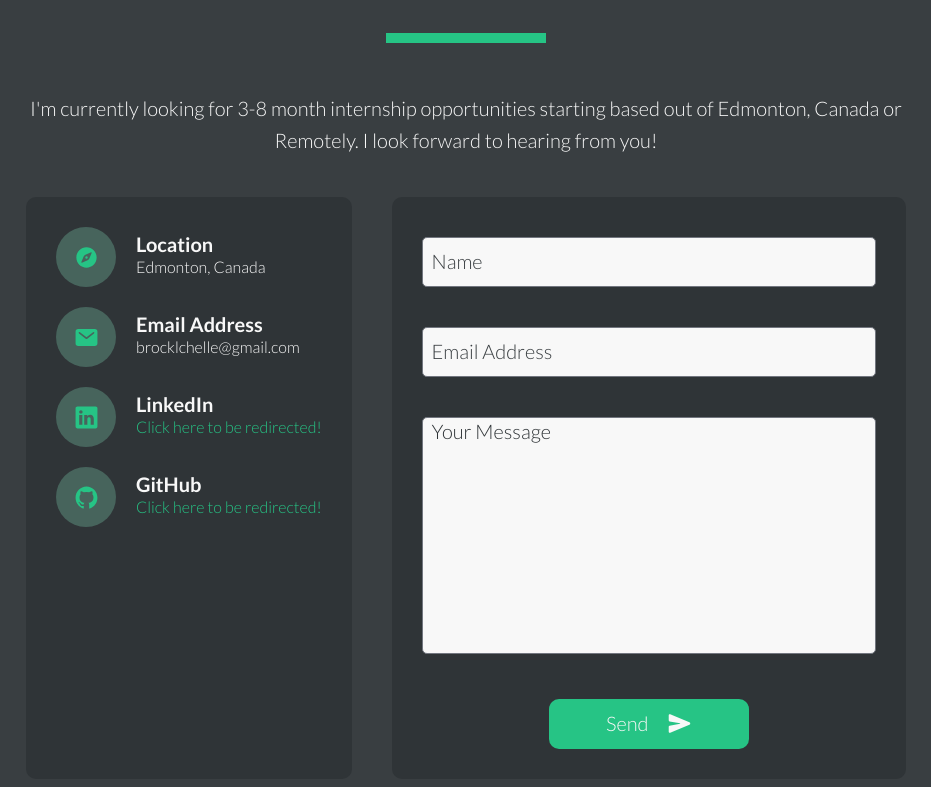
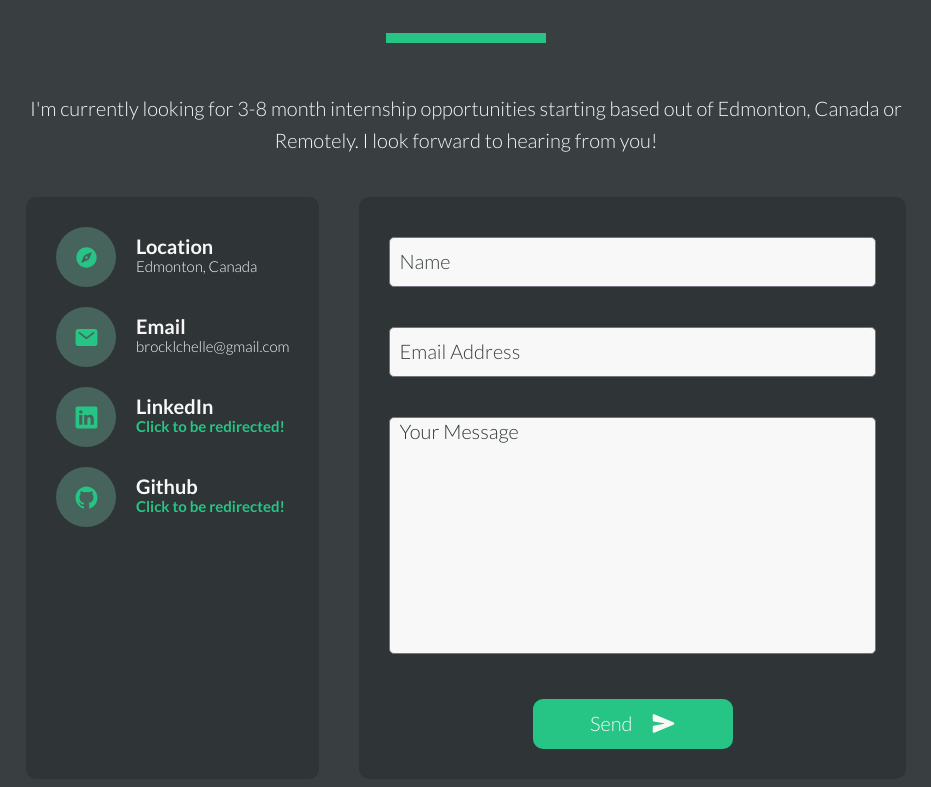
Before and after one commit to blchelle/portfolio-webpage, a React (Vite) app: page / in a window 1280 px wide. Shown: the part 5507-6294 px from the top of the page, without its empty margins (174-1105 px from the left). Built offline with nearby package versions, Linux system fonts and the light colour scheme.

Commit message:
#98: Extract contact highlights into component

```diff
--- a/src/components/CategorySelector.tsx
+++ b/src/components/CategorySelector.tsx
@@ -15,7 +15,9 @@ const CategorySelector: React.FC<CategorySelectorProps> = ({ categories, categor
 			/>
 			{categories.map((title, i) => (
 				<li className='w-1/4 flex-center sm:w-48' key={title}>
-					<button className='w-11/12 text-2xl font-bold' onClick={() => onChange(i)}>{title}</button>
+					<button className='w-11/12 text-2xl font-bold' onClick={() => onChange(i)}>
+						{title}
+					</button>
 				</li>
 			))}
 		</ul>
--- a/src/components/Contact.tsx
+++ b/src/components/Contact.tsx
@@ -1,4 +1,5 @@
 import React, { ChangeEvent, useState } from 'react';
+import ContactHightlight from './ContactHightlight';
 
 import { ReactComponent as CompassIcon } from '@assets/icons/compass.svg';
 import { ReactComponent as MailIcon } from '@assets/icons/mail.svg';
@@ -16,7 +17,7 @@ interface ContactInputState {
 	message: InputState;
 }
 
-const Contact = React.forwardRef<HTMLElement>((_, ref) => {
+const Contact: React.FC = () => {
 	const [inputs, setInputs] = useState<ContactInputState>({
 		name: { error: false, isEmpty: true },
 		email: { error: false, isEmpty: true },
@@ -37,58 +38,26 @@ const Contact = React.forwardRef<HTMLElement>((_, ref) => {
 	return (
 		<div className='contact__flex'>
 			<div className='contact__info__container' data-aos='fade-right'>
-				<div className='contact__info'>
-					<div className='contact__info__icon__container'>
-						<CompassIcon className='contact__info__icon' />
-					</div>
-					<div className='contact__info__content'>
-						<h4 className='contact__info__content--title'>Location</h4>
-						<p className='contact__info__content--subtitle'>Edmonton, Canada</p>
-					</div>
-				</div>
-				<div className='contact__info'>
-					<div className='contact__info__icon__container'>
-						<MailIcon className='contact__info__icon' />
-					</div>
-					<div className='contact__info__content'>
-						<h4 className='contact__info__content--title'>Email Address</h4>
-						<p className='contact__info__content--subtitle'>brocklchelle@gmail.com</p>
-					</div>
-				</div>
-				<div className='contact__info'>
-					<div className='contact__info__icon__container'>
-						<LinkedInIcon className='contact__info__icon' />
-					</div>
-					<div className='contact__info__content'>
-						<h4 className='contact__info__content--title'>LinkedIn</h4>
-						<a
-							className='contact__info__content--subtitle contact__info__content--subtitle--link'
-							href='https://linkedin.com/in/blchelle'
-							aria-label='LinkedIn'
-							rel='noopener'
-							target='_blank'
-						>
-							Click here to be redirected!
-						</a>
-					</div>
-				</div>
-				<div className='contact__info'>
-					<div className='contact__info__icon__container'>
-						<GithubIcon className='contact__info__icon' />
-					</div>
-					<div className='contact__info__content'>
-						<h4 className='contact__info__content--title'>GitHub</h4>
-						<a
-							className='contact__info__content--subtitle contact__info__content--subtitle--link'
-							href='https://github.com/blchelle'
-							aria-label='GitHub'
-							rel='noopener'
-							target='_blank'
-						>
-							Click here to be redirected!
-						</a>
-					</div>
-				</div>
+				<ContactHightlight
+					Icon={CompassIcon}
+					title='Location'
+					subtitle={{ text: 'Edmonton, Canada' }}
+				/>
+				<ContactHightlight
+					Icon={MailIcon}
+					title='Email'
+					subtitle={{ text: 'brocklchelle@gmail.com' }}
+				/>
+				<ContactHightlight
+					Icon={LinkedInIcon}
+					title='LinkedIn'
+					subtitle={{ text: 'Click to be redirected!', url: 'https://linkedin.com/in/blchelle' }}
+				/>
+				<ContactHightlight
+					Icon={GithubIcon}
+					title='Github'
+					subtitle={{ text: 'Click to be redirected!', url: 'https://github.com/blchelle' }}
+				/>
 			</div>
 
 			<form method='POST' name='contact' className='contact__form' data-aos='fade-left'>
@@ -124,14 +93,7 @@ const Contact = React.forwardRef<HTMLElement>((_, ref) => {
 					>
 						Your Message
 					</label>
-					<textarea
-						name='message'
-						id='message'
-						cols={30}
-						rows={8}
-						required
-						onChange={checkInput}
-					/>
+					<textarea name='message' id='message' cols={30} rows={8} required onChange={checkInput} />
 				</div>
 				<button type='submit'>
 					Send <SendIcon className='contact__send__icon' />
@@ -139,6 +101,6 @@ const Contact = React.forwardRef<HTMLElement>((_, ref) => {
 			</form>
 		</div>
 	);
-});
+};
 
 export default Contact;
--- /dev/null
+++ b/src/components/ContactHightlight.tsx
@@ -0,0 +1,38 @@
+import React from 'react';
+
+interface ContactHightlightProps {
+	title: string;
+	subtitle: {
+		text: string;
+		url?: string;
+	};
+	Icon: React.FunctionComponent<React.SVGProps<SVGSVGElement> & { title?: string | undefined }>;
+}
+
+const ContactHightlight: React.FC<ContactHightlightProps> = ({ title, subtitle, Icon }) => {
+	return (
+		<div className='group w-full h-24 flex items-center mb-8 last:mb-0'>
+			<div className='flex-center w-24 h-full rounded-full mr-8 bg-primary-transparent transition-colors group-hover:bg-primary fill-current'>
+				<Icon className='w-10 text-primary transition-colors group-hover:text-gray-1 fill-current' />
+			</div>
+			<div className='flex flex-col'>
+				<h4>{title}</h4>
+				{subtitle.url ? (
+					<a
+						className='text-2xl text-primary font-bold transition-colors hover:text-primary-dark'
+						href={subtitle.url}
+						aria-label={title}
+						rel='noopener'
+						target='_blank'
+					>
+						{subtitle.text}
+					</a>
+				) : (
+					<p className='text-2xl'>{subtitle.text}</p>
+				)}
+			</div>
+		</div>
+	);
+};
+
+export default ContactHightlight;
--- a/src/components/Skills.tsx
+++ b/src/components/Skills.tsx
@@ -98,7 +98,7 @@ const Skills: React.FC = () => {
 				{CATEGORIES.map(({ title, skills }) => (
 					<div
 						className='p-20 grid gap-20 grid-cols-1 lg:grid-cols-2 2xl:grid-cols-3'
-						style={{flex: '0 0 100%'}}
+						style={{ flex: '0 0 100%' }}
 						key={title}
 					>
 						{skills.map((skill) => (
--- a/src/sass/pages/_contact.scss
+++ b/src/sass/pages/_contact.scss
@@ -4,65 +4,6 @@
 	&__flex {
 		display: flex;
 		width: 100%;
-	}
-
-	&__info {
-		width: 100%;
-		height: 6rem;
-
-		display: flex;
-		align-items: center;
-
-		&:not(:last-child) {
-			margin-bottom: 2rem;
-		}
-
-		&__icon {
-			width: 2.5rem;
-			fill: var(--color-primary);
-			transition: fill 0.2s ease-in-out;
-
-			&__container {
-				width: 6rem;
-				height: 100%;
-				border-radius: 50%;
-
-				margin-right: 2rem;
-
-				display: flex;
-				align-items: center;
-				justify-content: center;
-				align-items: center;
-
-				background-color: var(--color-primary-transparent);
-				transition: background-color 0.2s ease-in-out;
-			}
-		}
-
-		&__content {
-			display: flex;
-			flex-direction: column;
-
-			&--subtitle {
-				font-size: 1.6rem;
-
-				&--link {
-					font-style: bold;
-					color: var(--color-primary);
-					text-decoration: none;
-				}
-			}
-		}
-
-		&:hover {
-			.contact__info__icon {
-				fill: var(--color-grey-light-1);
-			}
-
-			.contact__info__icon__container {
-				background-color: var(--color-primary);
-			}
-		}
 	}
 
 	&__info__container {
--- a/src/text.ts
+++ b/src/text.ts
@@ -8,5 +8,5 @@ export default {
 	contact: {
 		description: `I'm currently looking for 3-8 month internship opportunities starting based out of Edmonton,
 									Canada or Remotely. I look forward to hearing from you!`,
-	}
-}
+	},
+};
--- a/tailwind.config.js
+++ b/tailwind.config.js
@@ -18,6 +18,7 @@ module.exports = {
 				primary: {
 					DEFAULT: '#26c485',
 					dark: '#21ab74',
+					transparent: '#87e8c144',
 				},
 			},
 		},
@@ -25,6 +26,7 @@ module.exports = {
 	variants: {
 		extend: {
 			height: ['group-hover'],
+			margin: ['last'],
 		},
 	},
 	plugins: [],
```
Also changed, not shown: src/App.tsx (+12 -7 lines), src/components/AboutMe.tsx (+5 -6 lines), src/components/Section.tsx (+21 -18 lines).
